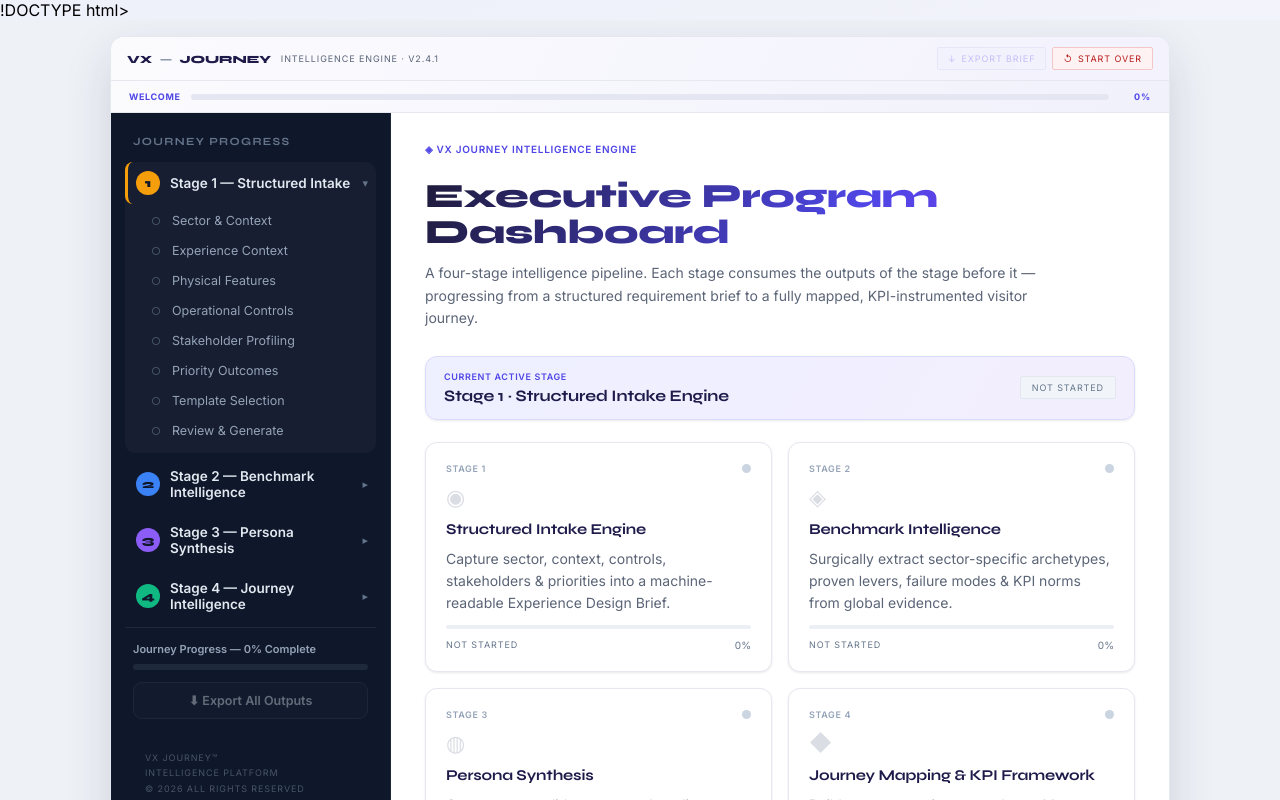
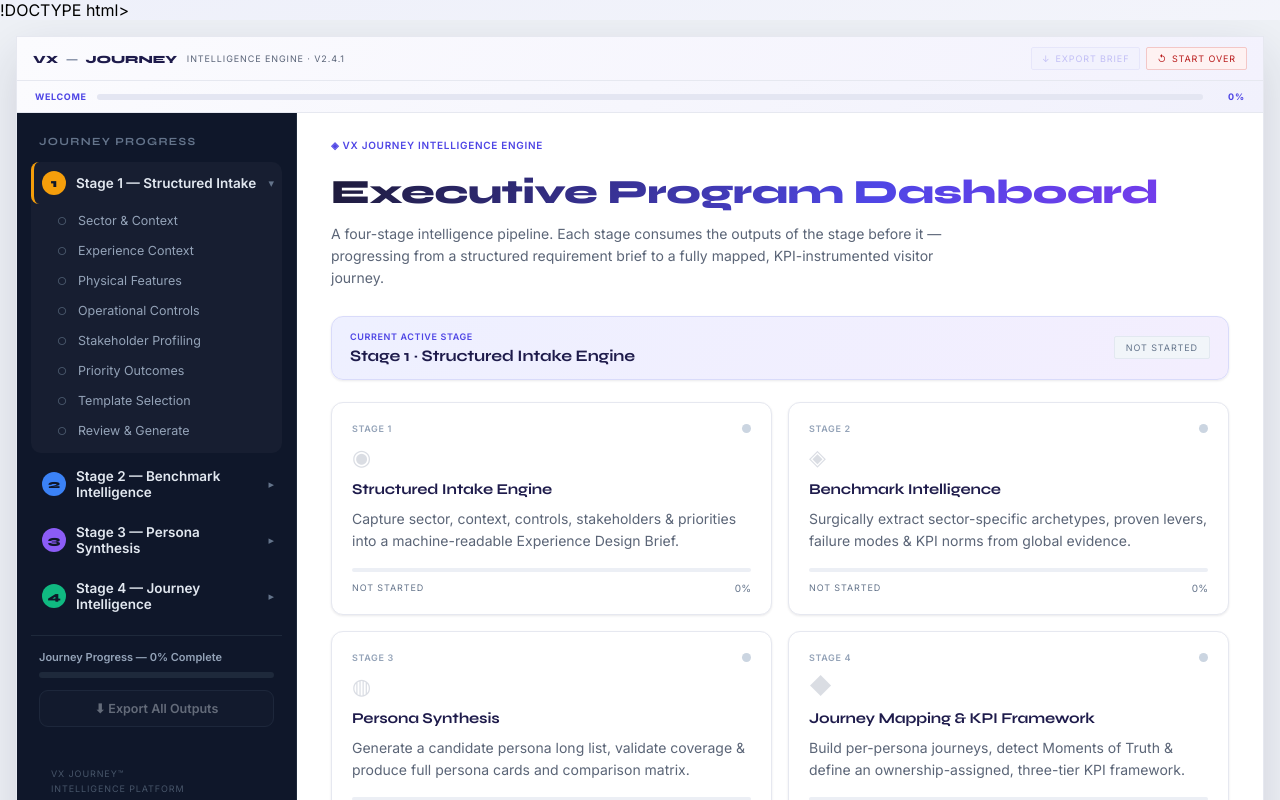
Before and after one commit to nikitgadlinge-cmd/vx-engine, a React (Vite) app: page / in a window 1280 px wide. Shown: the top 800 px of the page. Built offline with nearby package versions, Linux system fonts and the light colour scheme; a web font is replaced by a local one.

Commit message:
Update index.css

```diff
--- a/src/index.css
+++ b/src/index.css
@@ -477,3 +477,71 @@ input:focus, textarea:focus, select:focus { border-color: var(--vx-indigo) !impo
   display: inline-block !important; width: auto !important;
   font-size: 13px !important; padding: 10px 22px !important; border-radius: 10px !important;
 }
+
+/* ============================================================
+   WORKSTREAM 1c — FIXED APP SHELL (frame static, content scrolls)
+   Topbar + progress + left nav never move; only the right panel
+   scrolls internally, like the reference dashboard.
+   ============================================================ */
+
+html, body { height: 100%; overflow: hidden; }   /* page itself never scrolls */
+#root { height: 100dvh; overflow: hidden; }
+
+.vx-shell {
+  width: 100% !important;
+  max-width: 1500px !important;          /* full dashboard width */
+  height: 100dvh !important;
+  min-height: 0 !important;
+  margin: 0 auto !important;
+  border-radius: 0 !important;
+  display: flex !important;
+  flex-direction: column !important;
+  overflow: hidden !important;
+}
+
+/* Fixed header layers — do not shrink, do not scroll */
+.vx-topbar { flex: 0 0 auto !important; }
+.vx-progress-wrap { flex: 0 0 auto !important; }
+
+/* Body fills the rest; it is the boundary for the scroll area */
+.vx-body { flex: 1 1 auto !important; min-height: 0 !important; overflow: hidden !important; display: flex !important; }
+
+/* Left nav: full height of the body, scrolls only if ITS OWN content overflows */
+.vx-sidebar {
+  flex: 0 0 280px !important;
+  height: 100% !important;
+  max-height: 100% !important;
+  overflow-y: auto !important;
+  position: static !important;   /* no longer needs sticky; the body is fixed */
+}
+
+/* Right panel: the ONLY scrolling region */
+.vx-main {
+  flex: 1 1 auto !important;
+  height: 100% !important;
+  min-width: 0 !important;
+  overflow-y: auto !important;
+  overflow-x: hidden !important;
+  scroll-behavior: smooth;
+}
+.vx-content { flex: 1; max-width: 1100px; margin: 0 auto; width: 100%; }
+
+/* Tighter, systematic typography so stages are compact */
+.vx-main { padding: 26px 34px !important; }
+.bo-title, .bm-title { font-size: 18px !important; }
+.stage-context-grid { gap: 8px 22px !important; padding: 12px 18px !important; }
+.stage-context-v { font-size: 12.5px !important; line-height: 1.45 !important; }
+.bm-meta-bar { padding: 10px 14px !important; }
+
+@media (max-width: 860px) {
+  .vx-sidebar { position: fixed !important; z-index: 50; transform: translateX(-100%); }
+  .vx-sidebar.mobile-open { transform: translateX(0); }
+}
+
+/* Outer wrapper (inline-styled) must also be a fixed, non-scrolling frame */
+#root > div {
+  min-height: 0 !important;
+  height: 100dvh !important;
+  overflow: hidden !important;
+  align-items: stretch !important;
+}
```
